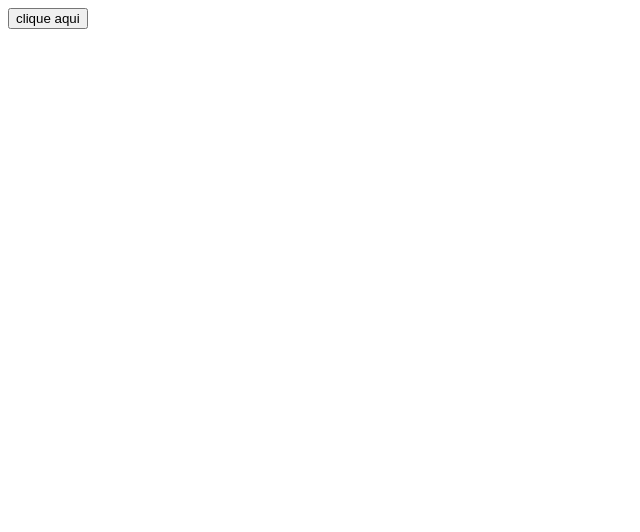
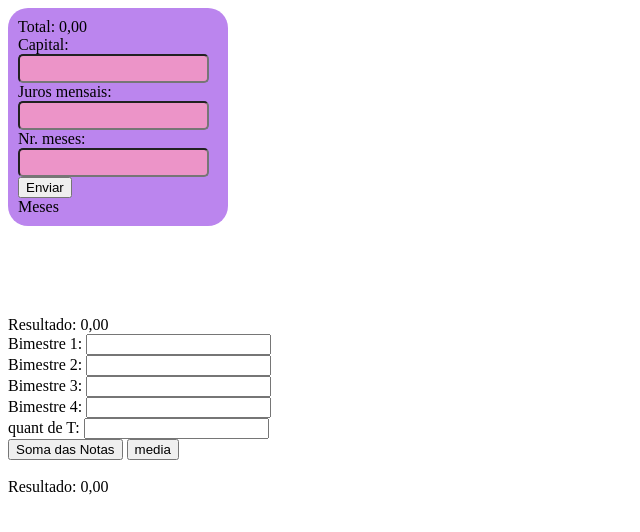
Before and after one commit to larilindaa/primeirof_3t, a plain HTML site: page index.html in a window 1280 px wide. Shown: the whole page, without its empty margins (0-640 px from the left). Drawn offline with Linux system fonts and the light colour scheme.

Commit message:
Update index.html

```diff
--- a/index.html
+++ b/index.html
@@ -1,21 +1,46 @@
 <!DOCTYPE html>
 <html lang="pt-br">
+
 <head>
     <meta charset="UTF-8">
     <meta http-equiv="X-UA-Compatible" content="IE=edge">
     <meta name="viewport" content="width=device-width, initial-scale=1.0">
-    <title>PAI TA NERD</title>
-    <script>
-       // alert("Oi, Eu sou um Alert.");
-        //console.log("Estou no console.");
-        //document.write("Estou escrevendo na sua página.");
-        function meCome(){
-            alert("Me comeu? Vou atrás da sua familia");
-            document.write("Te comendo.....");
-        }
-    </script>
+    <title>Primeiro F</title>
+    <script src="estudo.js"></script>
+    <link rel="stylesheet" href="geral.css">
 </head>
+
 <body>
-    <button onclick="meCome()"> clique aqui </button>
+    <div class="calculadora">
+        <div id="spTotal">
+            <span id="total">Total: 0,00</span>
+        </div>
+        Capital: <input id="valor" type="text"><br>
+        Juros mensais: <input id="juros" type="text"><br>
+        Nr. meses: <input id="meses" type="text"><br>
+        <button onclick="total()">Enviar</button><br>
+        <div id="spMes">
+            <span id="mes">Meses</span>
+        </div>
+
+    </div>
+
+    <br><br><br><br><br>
+    <span id="resul">Resultado: 0,00</span><br>
+    Bimestre 1: <input id="b1" type="text"><br>
+    Bimestre 2: <input id="b2" type="text"><br>
+    Bimestre 3: <input id="b3" type="text"><br>
+    Bimestre 4: <input id="b4" type="text"><br>
+    quant de T: <input id="m1" type="text"><br>
+
+    <button onclick="somaNota()">Soma das Notas</button>
+    <button onclick="tata()">media</button>
+    <br><br>
+    <span id="RESULTADO">Resultado: 0,00</span><br>
+
+
+
+
 </body>
+
 </html>
```
